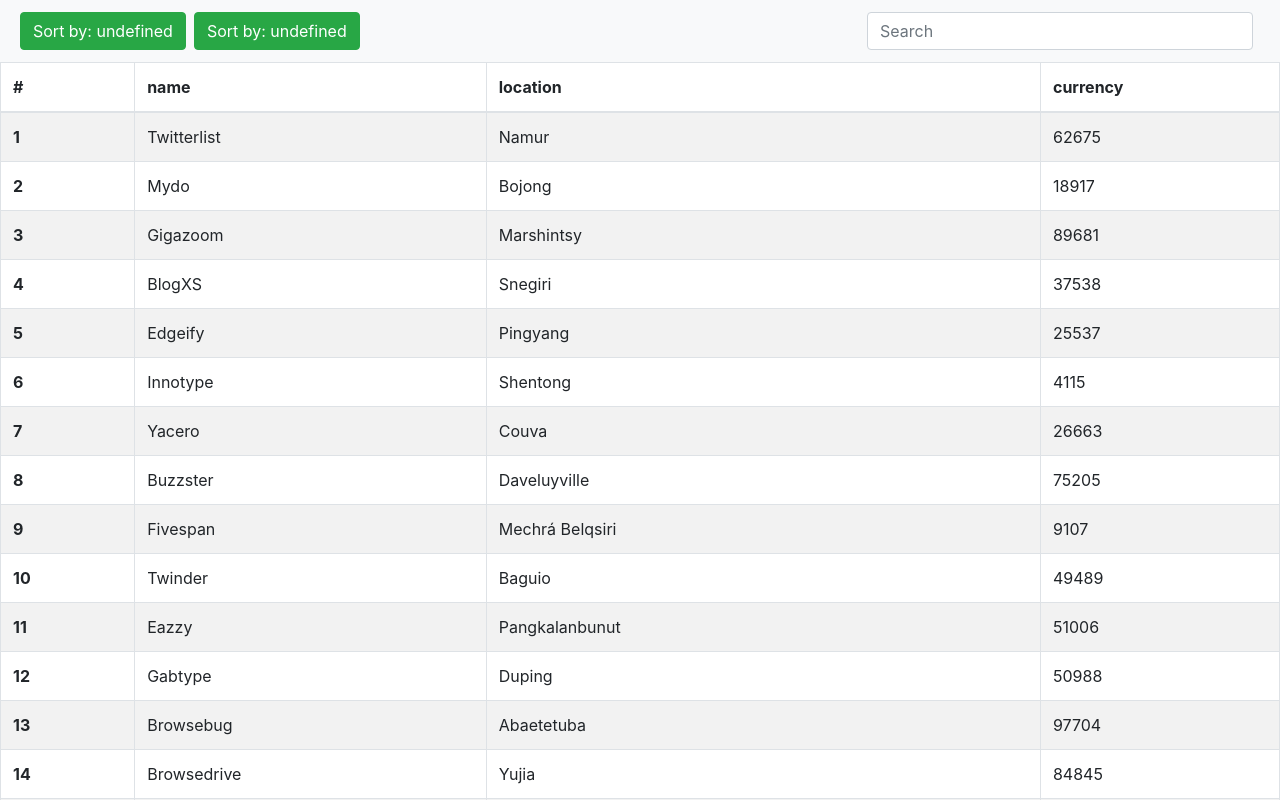
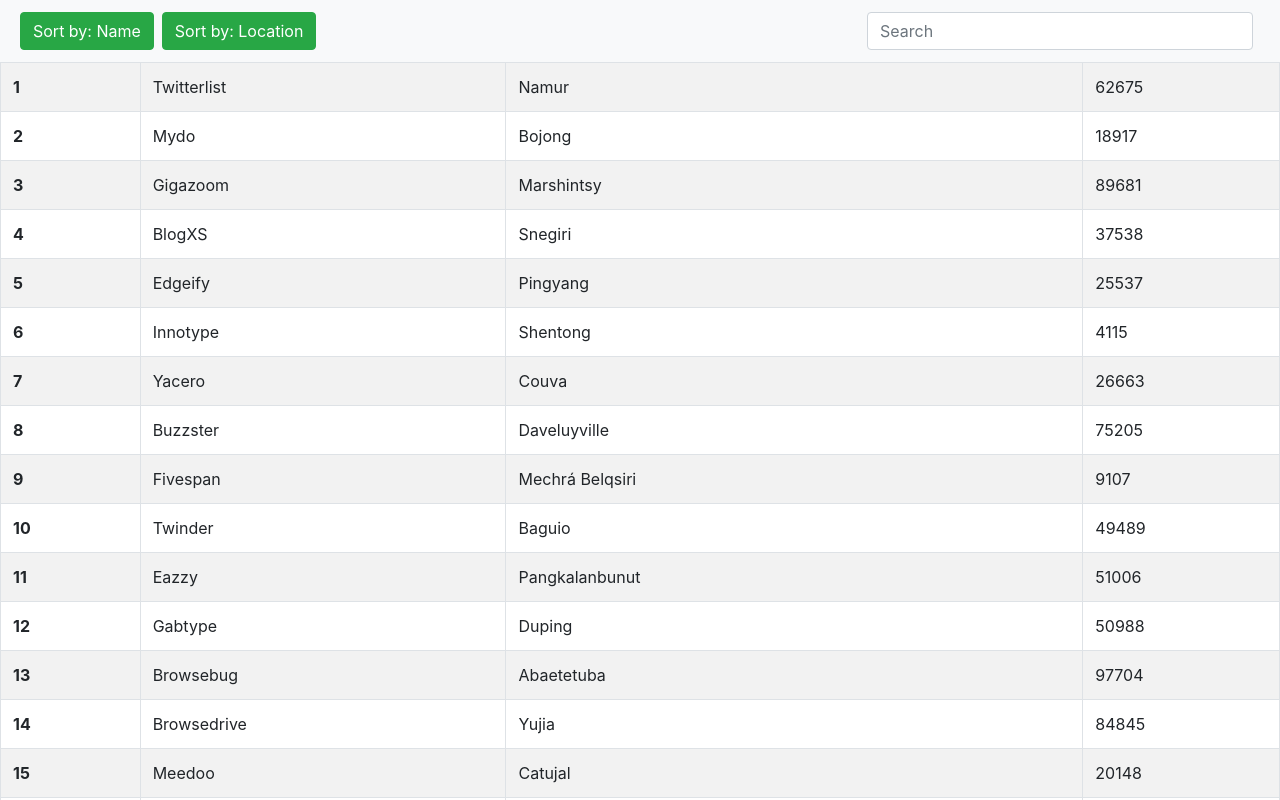
Before and after one commit to HusakYurii/table-with-vue, a Vue app: page / in a window 1280 px wide. Shown: the top 800 px of the page. Built offline with nearby package versions, Linux system fonts and the light colour scheme.

Commit message:
Minor code refactoring

```diff
--- a/src/components/Table.vue
+++ b/src/components/Table.vue
@@ -2,8 +2,8 @@
     <main>
         <Navigation v-bind:navigation="navigation" v-on:onButtonClick="sortTableBy" v-on:onSearchInput="searchBy"/>
         <table class="table table-striped table-bordered">
-            <TableHeader v-bind:header="header"/>
-            <TableBody v-bind:body="body"/>
+            <TableHeader v-bind:header="headers"/>
+            <TableBody v-bind:rows="data"/>
         </table>
     </main>
 </template>
@@ -26,19 +26,14 @@
         data() {
             return {
                 navigation: {
-                    sortRules: ["name", "location"],
-                    sortStates: {
-                        none: 0,
-                        smToLg: 1,
-                        lgToSm: 2
+                    sortRules: [ "Name","Location" ],
+                    SORT_STATES: {
+                        NONE: 0,
+                        SM_TO_LG: 1,
+                        LG_TO_SM: 2
                     }
                 },
-                header: {
-                    names: ["#", "name", "location", "currency"],
-                },
-                body: {
-                    rows: this.data
-                }
+                headers: ["#", "name", "location", "currency"]
             }
         },
         methods: {
--- a/src/components/navigation/Navigation.vue
+++ b/src/components/navigation/Navigation.vue
@@ -2,8 +2,8 @@
     <div class="container-fluid">
         <nav class="navbar navbar-light bg-light row">
             <div v-on:click="onButtonClick" class="row col-lg-8 col-sm-8 cl-12">
-                <button v-for="rule in sortRules" v-bind:id="rule.name" type="button" class="btn btn-success m-1">
-                    {{`Sort by: ${rule.name}`}}
+                <button v-for="rule in sortRules" v-bind:id="rule" type="button" class="btn btn-success m-1">
+                    {{`Sort by: ${rule}`}}
                 </button>
             </div>
             <div class="col-lg-4 col-sm-4 col-12">
@@ -26,8 +26,12 @@
         },
         methods: {
             onButtonClick(event){
-                const id = event.target.getAttribute("id");
-                this.$emit("onButtonClick", {rule: id});
+                let id = event.target.getAttribute ("id");
+
+                if(this.sortRules.includes(id)){
+                    id = id.toLowerCase();
+                    this.$emit("onButtonClick", {rule: id});
+                }
             },
             onSearchInput(event){
                 const {target: {value}} = event;
--- a/src/components/tableBody/TableBody.vue
+++ b/src/components/tableBody/TableBody.vue
@@ -1,6 +1,6 @@
 <template>
     <tbody>
-        <tr v-for="(row, indx) in rows">
+        <tr v-for="(row, indx) in rows" v-bind:key="row.id">
             <th scope="row">{{ `${indx + 1}` }}</th>
             <td>{{row.name}}</td>
             <td>{{row.location}}</td>
@@ -13,12 +13,7 @@
     export default {
         name: "TableBody",
         props: {
-            body: Object
-        },
-        data(){
-          return {
-              rows: this.body.rows
-          }
+            rows: Array
         }
     }
 </script>
--- a/src/components/tableHeader/TableHeader.vue
+++ b/src/components/tableHeader/TableHeader.vue
@@ -1,7 +1,7 @@
 <template>
     <thead>
         <tr>
-            <th v-for="name in names" scope="col">{{name}}</th>
+            <th v-for="header in headers" scope="col">{{header}}</th>
         </tr>
     </thead>
 </template>
@@ -10,12 +10,7 @@
     export default {
         name: "TableHeader",
         props: {
-            header: Object
-        },
-        data(){
-            return {
-                names: this.header.names
-            }
+            headers: Array
         }
     }
 </script>
```
